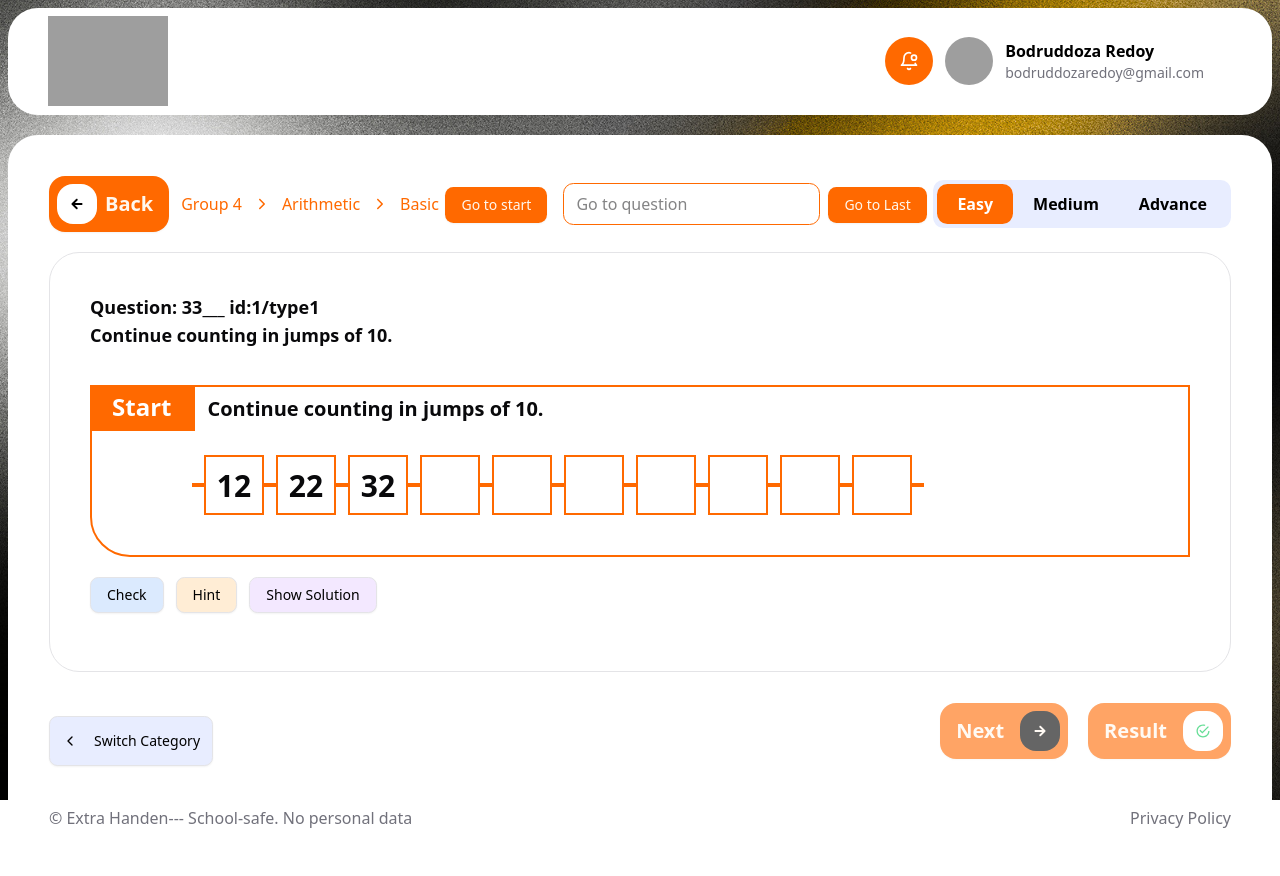
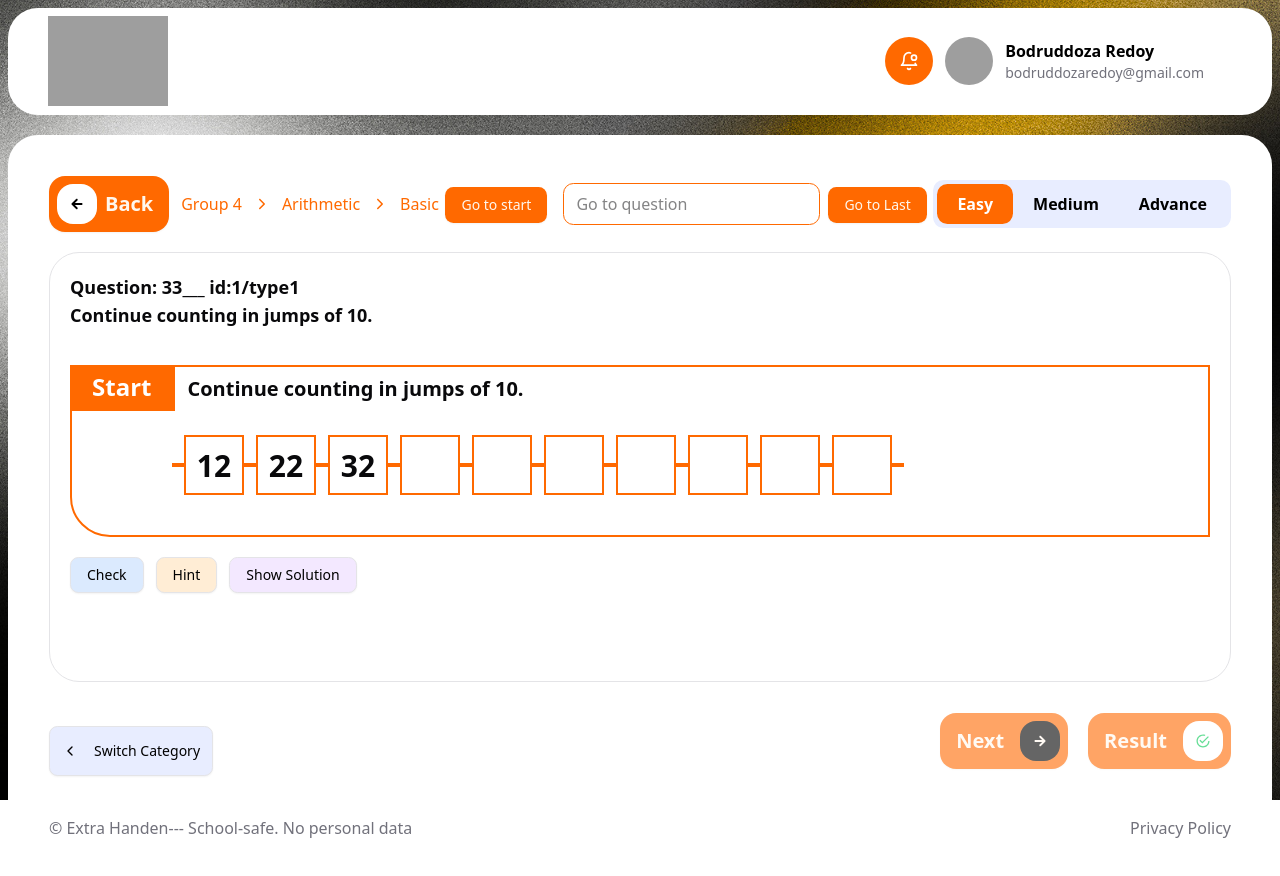
Before and after one commit to juyel66/Eduloop-quize-Application, a React (Vite) app: page /arithmetic in a window 1280 px wide. Both pictures are taken after a click on the button "Go to Last". Shown: the top 876 px of the page. Built offline with nearby package versions, Linux system fonts and the light colour scheme; grey boxes are pictures that could not be loaded.

Commit message:
fix: remove unnecessary relative positioning in Controllers and ArrType_16 components for cleaner layout style: adjust padding in ArithmeticPage component for improved visual consistency

```diff
--- a/src/components/common/Controllers.tsx
+++ b/src/components/common/Controllers.tsx
@@ -10,7 +10,7 @@ type ControllersProps = {
 export default function Controllers({ handleCheck, handleShowSolution, handleShowHint }: ControllersProps) {
 
     return (
-        <div className='flex items-center justify-between mt-10 relative'>
+        <div className='flex items-center justify-between mt-10 '>
             <div className='flex items-center gap-3'>
                 <Button onClick={handleCheck} className='bg-[#dbeafe] hover:bg-[#dbeafe]/70 text-black border'>Check</Button>
                 <Button onClick={handleShowHint} className='bg-[#ffedd5] hover:bg-[#ffedd5]/70 text-black border'>Hint</Button>
--- a/src/pages/Arithmetic/ArithmeticPage.tsx
+++ b/src/pages/Arithmetic/ArithmeticPage.tsx
@@ -107,7 +107,7 @@ export default function ArithmeticPage() {
             </div>
 
             {/* Body */}
-            <div key={q.id} className="p-10 rounded-[30px] w-full h-[420px] overflow-y-auto border flex flex-col bg-white">
+            <div key={q.id} className="p-5 rounded-[30px] w-full h-[430px] overflow-y-auto border flex flex-col bg-white">
                 {/* Question text */}
                 <div className="mb-4 text-lg font-semibold">
                     <h1 className="font-bold">Question: {question + 1}___ id:{q.id}/{q.type}</h1>
--- a/src/pages/Arithmetic/components/ArrType_16.tsx
+++ b/src/pages/Arithmetic/components/ArrType_16.tsx
@@ -69,7 +69,7 @@ const ArrType_16 = ({ data: problemsJSON, hint }: { data: Problem[]; hint: strin
 
   return (
     <>
-      <div className="flex flex-col items-center justify-center font-sans text-gray-800">
+      <div className="flex flex-col items-center justify-center font-sans text-gray-800 relative">
         <div className="w-full rounded-xl">
 
           <div className="grid grid-cols-1 sm:grid-cols-2 lg:grid-cols-3 gap-y-10 gap-x-16 mb-4">
```
